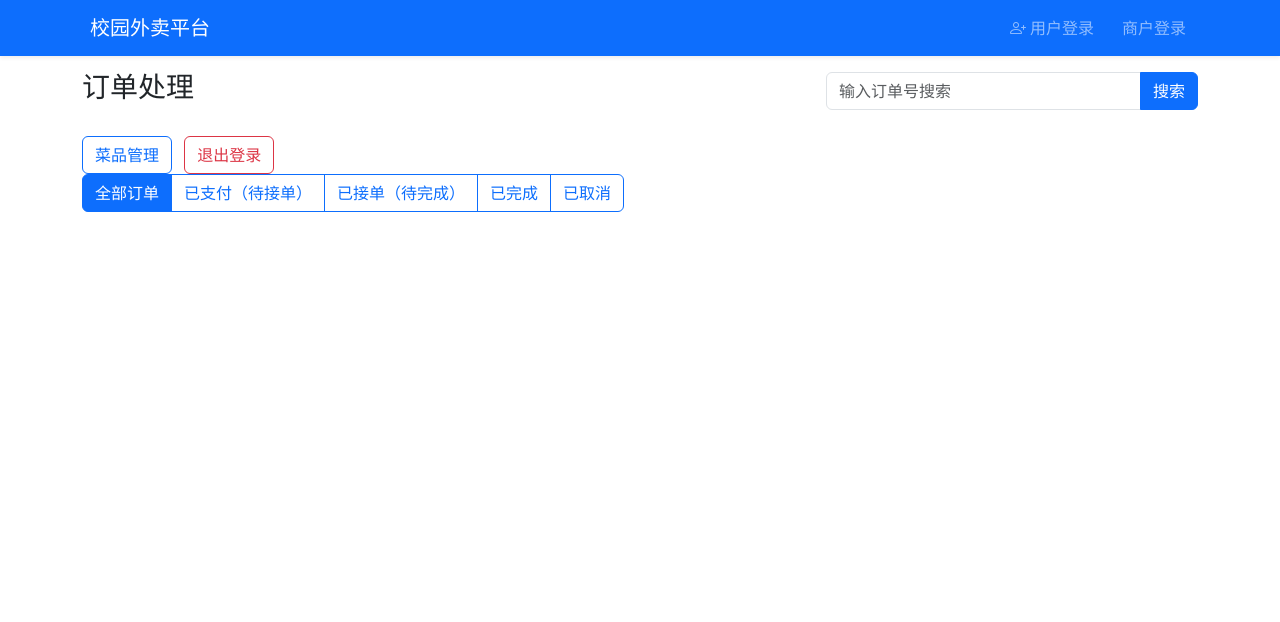
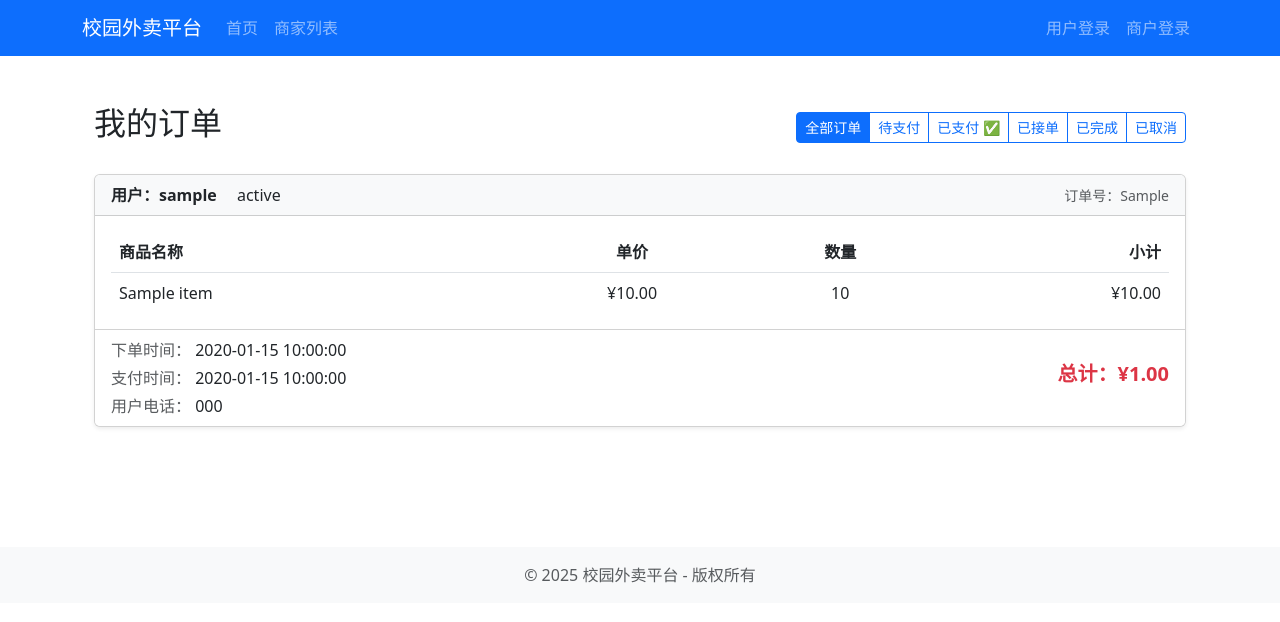
Before and after one commit to AlphaSheeran/Campus_takeaway, a Django app: template main/templates/main/merchant/order_list.html in a window 1280 px wide. Shown: the top 622 px of the page. Run offline with Django 4.2, Linux system fonts and the light colour scheme; the template is opened without the code that fills it: most values are stand-ins (such as "Sample title", 1, 10 or a date in 2020); some libraries are stand-ins or nearby versions.

Commit message:
订单页面处理

```diff
--- a/main/templates/main/merchant/order_list.html
+++ b/main/templates/main/merchant/order_list.html
@@ -1,193 +1,161 @@
-<!DOCTYPE html>
-<html lang="zh-CN">
-<head>
-    <meta charset="UTF-8">
-    <meta name="viewport" content="width=device-width, initial-scale=1.0">
-    <title>订单处理 - 校园外卖平台</title>
-    <link href="https://cdn.jsdelivr.net/npm/bootstrap@5.3.0/dist/css/bootstrap.min.css" rel="stylesheet">
-    <style>
-        .merchant-card {
-            margin-bottom: 20px;
-            transition: transform 0.3s;
-        }
-        .merchant-card:hover {
-            transform: translateY(-5px);
-        }
-        .merchant-img {
-            height: 180px;
-            object-fit: cover;
-        }
-    </style>
-</head>
-<body>
-    {% include 'main/common/nav.html' %}
-
-<div class="container">
+{% extends 'main/base.html' %}
+{% block title %}商户订单管理 - 校园外卖{% endblock %}
+{% block content %}
+<div class="container mt-4 mb-5">
     <div class="d-flex justify-content-between align-items-center mb-4">
-        <div class="col-md-6">
-            <h3>订单处理</h3>
-        </div>
-        <div class="col-md-4">
-            <div class="input-group">
-                <input type="text" id="searchOrderNo" class="form-control" placeholder="输入订单号搜索">
-                <button class="btn btn-primary" id="searchBtn">搜索</button>
+        <h2>我的订单</h2>
+        <div>
+            <!-- 订单状态筛选 -->
+            <div class="btn-group">
+                <a href="{% url 'merchant:merchant_order_list' %}" class="btn btn-sm {% if not request.GET.status %}btn-primary{% else %}btn-outline-primary{% endif %}">
+                    全部订单
+                </a>
+                <a href="{% url 'merchant:merchant_order_list' %}?status=0" class="btn btn-sm {% if request.GET.status == '0' %}btn-primary{% else %}btn-outline-primary{% endif %}">
+                    待支付
+                </a>
+                <a href="{% url 'merchant:merchant_order_list' %}?status=1" class="btn btn-sm {% if request.GET.status == '1' %}btn-primary{% else %}btn-outline-primary{% endif %}">
+                    已支付 ✅
+                </a>
+                <a href="{% url 'merchant:merchant_order_list' %}?status=2" class="btn btn-sm {% if request.GET.status == '2' %}btn-primary{% else %}btn-outline-primary{% endif %}">
+                    已接单
+                </a>
+                <a href="{% url 'merchant:merchant_order_list' %}?status=3" class="btn btn-sm {% if request.GET.status == '3' %}btn-primary{% else %}btn-outline-primary{% endif %}">
+                    已完成
+                </a>
+                <a href="{% url 'merchant:merchant_order_list' %}?status=4" class="btn btn-sm {% if request.GET.status == '4' %}btn-primary{% else %}btn-outline-primary{% endif %}">
+                    已取消
+                </a>
             </div>
         </div>
     </div>
 
-    <!-- 导航按钮 -->
-    <div class="nav-btn-group">
-        <a href="{% url 'merchant:dish_list' %}" class="btn btn-outline-primary">菜品管理</a>
-        <a href="{% url 'merchant:merchant_logout' %}" class="btn btn-outline-danger ms-2">退出登录</a>
+    {% if not order_list %}
+    <!-- 无订单时的提示 -->
+    <div class="card text-center p-5 shadow-sm">
+        <div class="bi bi-box text-muted fs-5 mb-3"></div>
+        <h5 class="text-muted">暂无订单记录</h5>
+        <p class="text-muted mt-2">等待用户下单吧～</p>
     </div>
-
-    <!-- 订单筛选 -->
-    <div class="btn-group mb-4" role="group">
-        <button class="btn btn-primary orderFilterBtn" data-status="-1">全部订单</button>
-        <button class="btn btn-outline-primary orderFilterBtn" data-status="1">已支付（待接单）</button>
-        <button class="btn btn-outline-primary orderFilterBtn" data-status="2">已接单（待完成）</button>
-        <button class="btn btn-outline-primary orderFilterBtn" data-status="3">已完成</button>
-        <button class="btn btn-outline-primary orderFilterBtn" data-status="4">已取消</button>
+    {% else %}
+    <!-- 商家端订单列表 -->
+    <div class="list-group gap-3">
+        {% for order in order_list %}
+        <div class="card shadow-sm">
+            <!-- 订单头部信息 -->
+            <div class="card-header bg-light d-flex justify-content-between align-items-center">
+                <div>
+                    <span class="fw-bold">用户：{{ order.user_name }}</span>
+                    <span class="ms-3 {{ order.status_class }}">
+                        {{ order.status_text }}
+                    </span>
                 </div>
-
-    <!-- 订单列表 -->
-    <div id="orderListContainer">
-        <!-- 动态渲染订单 -->
-    </div>
-
-    <!-- 无订单提示 -->
-    <div id="noOrderTip" class="text-center py-10 d-none">
-        <img src="https://via.placeholder.com/200x200?text=暂无订单" alt="暂无订单" class="mb-3">
-        <p class="text-muted fs-5">暂无相关订单记录</p>
+                <div class="text-muted small">
+                    订单号：{{ order.order.order_no }}
                 </div>
             </div>
 
+            <!-- 订单项列表 -->
+            <div class="card-body">
+                <div class="table-responsive">
+                    <table class="table table-borderless mb-0">
+                        <thead>
+                            <tr class="border-bottom">
+                                <th>商品名称</th>
+                                <th class="text-center">单价</th>
+                                <th class="text-center">数量</th>
+                                <th class="text-end">小计</th>
+                            </tr>
+                        </thead>
+                        <tbody>
+                            {% for item in order.order_items %}
+                            <tr>
+                                <td>{{ item.dish_name }}</td>
+                                <td class="text-center">¥{{ item.price|floatformat:2 }}</td>
+                                <td class="text-center">{{ item.quantity }}</td>
+                                <td class="text-end">¥{{ item.subtotal|floatformat:2 }}</td>
+                            </tr>
+                            {% endfor %}
+                        </tbody>
+                    </table>
+                </div>
+            </div>
+
+            <!-- 订单底部信息 + 操作按钮 -->
+            <div class="card-footer d-flex justify-content-between align-items-center bg-white">
+                <div>
+                    <div>
+                        <span class="text-muted">下单时间：</span>
+                        <span>{{ order.order.create_time|date:'Y-m-d H:i:s' }}</span>
+                    </div>
+                    {% if order.order.pay_time %}
+                    <div class="mt-1">
+                        <span class="text-muted">支付时间：</span>
+                        <span>{{ order.order.pay_time|date:'Y-m-d H:i:s' }}</span>
+                    </div>
+                    {% endif %}
+                    <div class="mt-1">
+                        <span class="text-muted">用户电话：</span>
+                        <span>{{ order.user_phone }}</span>
+                    </div>
+                </div>
+                <div class="text-end">
+                    <div class="fw-bold fs-5 text-danger">
+                        总计：¥{{ order.order.total_price|floatformat:2 }}
+                    </div>
+                    <div class="mt-2">
+                        <!-- 订单状态操作按钮 -->
+                        {% if order.order.status == 1 %}
+                        <!-- 已支付 → 接单 -->
+                        <button class="btn btn-sm btn-primary handleOrderBtn"
+                                data-order-id="{{ order.order.id }}"
+                                data-target-status="2">
+                            确认接单
+                        </button>
+                        {% elif order.order.status == 2 %}
+                        <!-- 已接单 → 完成 -->
+                        <button class="btn btn-sm btn-success handleOrderBtn"
+                                data-order-id="{{ order.order.id }}"
+                                data-target-status="3">
+                            标记完成
+                        </button>
+                        {% elif order.order.status == 1 or order.order.status == 2 %}
+                            <!-- 已支付/已接单 → 取消 -->
+                            <button class="btn btn-sm btn-danger handleOrderBtn"
+                                    data-order-id="{{ order.order.id }}"
+                                    data-target-status="4">
+                                取消订单
+                            </button>
+                        {% endif %}
+                    </div>
+                </div>
+            </div>
+        </div>
+        {% endfor %}
+    </div>
+    {% endif %}
+</div>
+
+<!-- 订单状态操作JS -->
 <script>
 $(function() {
-        let currentStatus = -1; // 当前筛选状态（-1=全部）
-        loadOrders(currentStatus);
+    // 绑定订单操作按钮（接单/完成/取消）
+    $('.handleOrderBtn').click(function() {
+        const orderId = $(this).data('order-id');
+        const targetStatus = $(this).data('target-status');
+        let actionText = '';
 
-        // 筛选按钮点击事件
-        $('.orderFilterBtn').click(function() {
-            $('.orderFilterBtn').removeClass('btn-primary').addClass('btn-outline-primary');
-            $(this).removeClass('btn-outline-primary').addClass('btn-primary');
-            currentStatus = $(this).data('status');
-            loadOrders(currentStatus);
-        });
+        // 判断操作类型
+        if (targetStatus === 2) actionText = '接单';
+        else if (targetStatus === 3) actionText = '标记为完成';
+        else if (targetStatus === 4) actionText = '取消';
+        else return;
 
-        // 订单号搜索
-        $('#searchBtn').click(function() {
-            const orderNo = $('#searchOrderNo').val().trim();
-            loadOrders(currentStatus, orderNo);
-        });
-
-        // 订单状态更新按钮（接单/完成）
-        $(document).on('click', '.updateOrderBtn', function() {
-            const orderNo = $(this).data('order-no');
-            const targetStatus = $(this).data('target-status');
-            // 使用统一状态文本映射
-            const statusTextMap = {2: '接单', 3: '完成'};
-            const statusText = statusTextMap[targetStatus] || '更新';
-
-            if (confirm(`确定要${statusText}订单 ${orderNo} 吗？`)) {
-                updateOrderStatus(orderNo, targetStatus);
-            }
-        });
-
-        // ---------------------- 工具函数 ----------------------
-        function loadOrders(status = -1, orderNo = '') {
-            let url = `/merchant/order/list/api/?status=${status}`;
-            if (orderNo) url += `&order_no=${orderNo}`;
-
-            fetch(url, {
-                method: 'GET',
-                headers: { 'X-CSRFToken': '{{ csrf_token }}' }
-            })
-            .then(response => response.json())
-            .then(data => {
-                if (data.code === 1) {
-                    const orders = data.data;
-                    if (orders.length === 0) {
-                        $('#orderListContainer').empty();
-                        $('#noOrderTip').removeClass('d-none');
+        // 确认操作
+        if (!confirm(`确定要${actionText}该订单吗？`)) {
             return;
         }
 
-                    $('#noOrderTip').addClass('d-none');
-                    let html = '';
-                    orders.forEach(order => {
-                        // 使用Order模型的get_status_text方法返回的状态文本
-                        const statusText = order.status_text;
-                        // 状态样式映射保持与状态文本同步
-                        const statusClassMap = {
-                            '待支付': 'bg-warning',
-                            '已支付': 'bg-primary',
-                            '已接单': 'bg-info',
-                            '已完成': 'bg-success',
-                            '已取消': 'bg-danger'
-                        };
-                        const statusClass = statusClassMap[statusText] || 'bg-secondary';
-
-                        const deliveryText = order.delivery_type === 0 ?
-                            `堂食（取餐时间：${order.delivery_info}）` :
-                            `外卖（配送地址：${order.delivery_info}）`;
-                        const payText = order.pay_type === 0 ? '校园一卡通' : '微信支付';
-
-                        // 构造订单项HTML
-                        let dishHtml = '';
-                        order.items.forEach(item => {
-                            dishHtml += `
-                                <div class="dish-item">
-                                    <span>${item.dish_name} × ${item.quantity}</span>
-                                    <span>￥${(item.price * item.quantity).toFixed(2)}</span>
-                                </div>
-                            `;
-                        });
-
-                        // 订单操作按钮
-                        let btnHtml = '';
-                        if (statusText === '已支付') { // 已支付（待接单）
-                            btnHtml = `<button class="btn btn-primary btn-sm updateOrderBtn" data-order-no="${order.order_no}" data-target-status="2">确认接单</button>`;
-                        } else if (statusText === '已接单') { // 已接单（待完成）
-                            btnHtml = `<button class="btn btn-success btn-sm updateOrderBtn" data-order-no="${order.order_no}" data-target-status="3">标记完成</button>`;
-                        } else {
-                            btnHtml = `<button class="btn btn-outline-secondary btn-sm" disabled>无操作</button>`;
-                        }
-
-                        html += `
-                            <div class="order-card">
-                                <div class="order-header d-flex justify-content-between align-items-center">
-                                    <div>
-                                        <h5 class="mb-0">订单号：${order.order_no}</h5>
-                                        <small class="text-muted">下单用户：${order.user_name} | 下单时间：${order.create_time}</small>
-                                    </div>
-                                    <span class="badge ${statusClass} text-white">${statusText}</span>
-                                </div>
-                                <div class="order-body">
-                                    <div class="mb-2">${deliveryText}</div>
-                                    <div class="mb-2">支付方式：${payText}</div>
-                                    <div class="mb-2"><strong>订单项：</strong></div>
-                                    <div class="ms-3">${dishHtml}</div>
-                                </div>
-                                <div class="order-footer d-flex justify-content-between align-items-center">
-                                    <div>
-                                        <strong>总计：￥${order.total_price.toFixed(2)}</strong>
-                                    </div>
-                                    <div>${btnHtml}</div>
-                                </div>
-                            </div>
-                        `;
-                    });
-                    $('#orderListContainer').html(html);
-                } else {
-                    $('#orderListContainer').html(`<div class="text-center text-danger py-5">${data.msg}</div>`);
-                    $('#noOrderTip').addClass('d-none');
-                }
-            });
-        }
-
-        function updateOrderStatus(orderNo, targetStatus) {
-            // 使用模板标签生成URL，避免硬编码
+        // 调用商户订单更新API
         fetch("{% url 'merchant:merchant_order_update_api' %}", {
             method: 'POST',
             headers: {
@@ -195,22 +163,23 @@
                 'X-CSRFToken': '{{ csrf_token }}'
             },
             body: JSON.stringify({
-                    order_no: orderNo,
+                order_id: orderId,
                 status: targetStatus
             })
         })
         .then(response => response.json())
         .then(data => {
+            alert(data.msg);
+            // 操作成功刷新页面
             if (data.code === 1) {
-                    // 使用统一状态文本提示
-                    const statusTextMap = {2: '接单', 3: '完成'};
-                    const statusText = statusTextMap[targetStatus] || '更新';
-                    alert(`订单${statusText}成功！`);
-                    loadOrders(currentStatus); // 刷新订单列表
-                } else {
-                    alert(data.msg);
+                window.location.reload();
             }
+        })
+        .catch(error => {
+            console.error('订单操作失败：', error);
+            alert('网络错误，请稍后重试');
         });
-        }
+    });
 });
 </script>
+{% endblock %}
```
Lines whose indentation alone changed are shown as unchanged.
